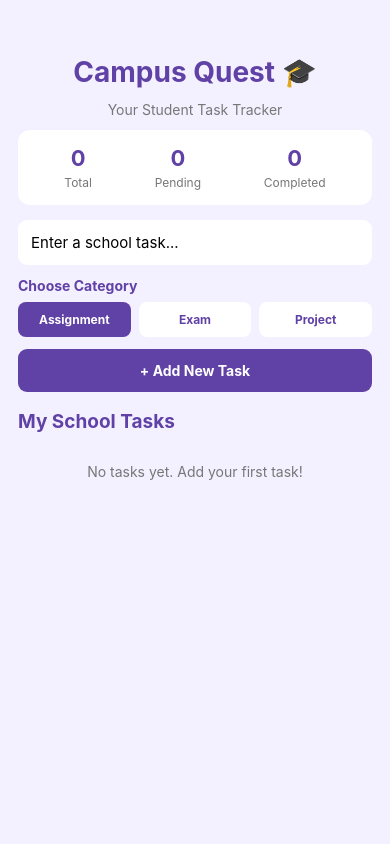
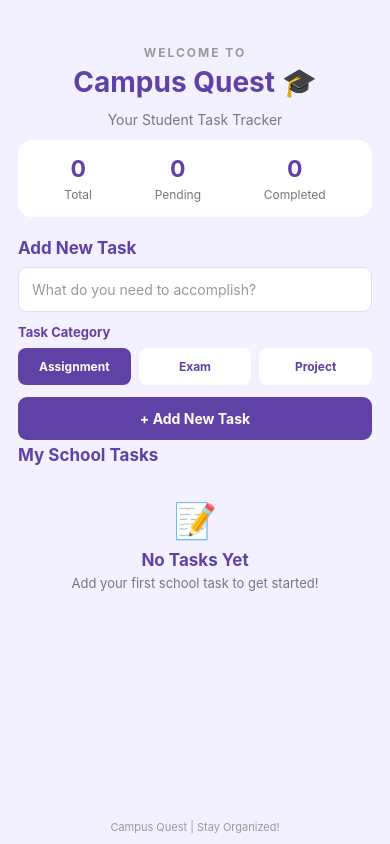
Before and after one commit to kristelannemaesameran-ai/ACTIVITY7_YURI, a React Native app in the folder MyActivity7/: screen / in a window 390 px wide. Built offline with nearby package versions, Linux system fonts and the light colour scheme.

Commit message:
Finalize Campus Quest persistent task tracker

```diff
--- a/MyActivity7/App.js
+++ b/MyActivity7/App.js
@@ -9,10 +9,12 @@ import {
   StyleSheet,
   ActivityIndicator,
   Alert,
+  Keyboard,
 } from 'react-native';
 
 import AsyncStorage from '@react-native-async-storage/async-storage';
 
+// Storage key for the Campus Quest task collection
 const STORAGE_KEY = 'campus_quest_tasks';
 
 export default function App() {
@@ -20,19 +22,27 @@ export default function App() {
   const [taskTitle, setTaskTitle] = useState('');
   const [category, setCategory] = useState('Assignment');
   const [editingId, setEditingId] = useState(null);
+
   const [loading, setLoading] = useState(true);
+  const [saving, setSaving] = useState(false);
 
-  // Load saved tasks when the app starts
+  // Read saved tasks when the application first opens
   useEffect(() => {
     const loadTasks = async () => {
       try {
         const savedTasks = await AsyncStorage.getItem(STORAGE_KEY);
 
         if (savedTasks !== null) {
-          setTasks(JSON.parse(savedTasks));
+          // Convert JSON text into a JavaScript array
+          const parsedTasks = JSON.parse(savedTasks);
+
+          if (Array.isArray(parsedTasks)) {
+            setTasks(parsedTasks);
+          }
         }
       } catch (error) {
-        console.log('Error loading tasks:', error);
+        console.log('Loading error:', error);
+        Alert.alert('Error', 'Unable to load saved tasks.');
       } finally {
         setLoading(false);
       }
@@ -41,22 +51,34 @@ export default function App() {
     loadTasks();
   }, []);
 
-  // Save the latest task list
+  // Save the updated task array to device storage
   const saveTasks = async (updatedTasks) => {
+    if (saving) return false;
+
+    setSaving(true);
+
     try {
-      await AsyncStorage.setItem(
-        STORAGE_KEY,
-        JSON.stringify(updatedTasks)
-      );
+      // Convert the task array into JSON text
+      const jsonValue = JSON.stringify(updatedTasks);
 
+      // Store the JSON text locally on the device
+      await AsyncStorage.setItem(STORAGE_KEY, jsonValue);
+
+      // Update the screen after storage succeeds
       setTasks(updatedTasks);
+
+      return true;
     } catch (error) {
-      Alert.alert('Error', 'Unable to save your task.');
+      console.log('Saving error:', error);
+      Alert.alert('Error', 'Unable to save your changes.');
+      return false;
+    } finally {
+      setSaving(false);
     }
   };
 
   // Create a new school task
-  const addTask = () => {
+  const addTask = async () => {
     if (!taskTitle.trim()) {
       Alert.alert('Required', 'Please enter a task title.');
       return;
@@ -69,28 +91,35 @@ export default function App() {
       done: false,
     };
 
-    saveTasks([...tasks, newTask]);
+    const success = await saveTasks([...tasks, newTask]);
+
+    if (success) {
       setTaskTitle('');
+      setCategory('Assignment');
+      Keyboard.dismiss();
+    }
   };
 
-  // Update the task completion status
-  const toggleTask = (id) => {
+  // Update a task's completion status
+  const toggleTask = async (id) => {
     const updatedTasks = tasks.map((task) =>
-      task.id === id ? { ...task, done: !task.done } : task
+      task.id === id
+        ? { ...task, done: !task.done }
+        : task
     );
 
-    saveTasks(updatedTasks);
+    await saveTasks(updatedTasks);
   };
 
-  // Select a task to edit
+  // Select a task and display its information in the input
   const editTask = (task) => {
     setTaskTitle(task.title);
     setCategory(task.category || 'Assignment');
     setEditingId(task.id);
   };
 
-  // Save edited task information
-  const updateTask = () => {
+  // Save changes to an existing task
+  const updateTask = async () => {
     if (!taskTitle.trim()) {
       Alert.alert('Required', 'Please enter a task title.');
       return;
@@ -98,55 +127,85 @@ export default function App() {
 
     const updatedTasks = tasks.map((task) =>
       task.id === editingId
-        ? { ...task, title: taskTitle.trim(), category }
+        ? {
+            ...task,
+            title: taskTitle.trim(),
+            category,
+          }
         : task
     );
 
-    saveTasks(updatedTasks);
+    const success = await saveTasks(updatedTasks);
+
+    if (success) {
       setTaskTitle('');
       setCategory('Assignment');
       setEditingId(null);
+      Keyboard.dismiss();
+    }
   };
 
-  // Cancel task editing
+  // Cancel the current editing process
   const cancelEdit = () => {
     setTaskTitle('');
     setCategory('Assignment');
     setEditingId(null);
+    Keyboard.dismiss();
   };
 
-  // Remove a task permanently from the saved list
+  // Delete a selected task
   const deleteTask = (id) => {
-    Alert.alert('Delete Task', 'Remove this task?', [
-      { text: 'Cancel', style: 'cancel' },
+    Alert.alert(
+      'Delete Task',
+      'Are you sure you want to delete this task?',
+      [
+        {
+          text: 'Cancel',
+          style: 'cancel',
+        },
         {
           text: 'Delete',
           style: 'destructive',
-        onPress: () => {
-          saveTasks(tasks.filter((task) => task.id !== id));
+          onPress: async () => {
+            const updatedTasks = tasks.filter(
+              (task) => task.id !== id
+            );
+
+            const success = await saveTasks(updatedTasks);
+
+            if (success && editingId === id) {
+              cancelEdit();
+            }
           },
         },
-    ]);
+      ]
+    );
   };
 
+  // Calculate task progress
   const completedCount = tasks.filter((task) => task.done).length;
   const pendingCount = tasks.length - completedCount;
 
+  // Show loading screen while reading saved tasks
   if (loading) {
     return (
       <View style={styles.loadingContainer}>
         <ActivityIndicator size="large" color="#6041A6" />
-        <Text>Loading your tasks...</Text>
+        <Text style={styles.loadingText}>Loading Campus Quest...</Text>
       </View>
     );
   }
 
   return (
     <View style={styles.container}>
+      {/* Application heading */}
+      <Text style={styles.welcome}>WELCOME TO</Text>
       <Text style={styles.title}>Campus Quest 🎓</Text>
-      <Text style={styles.subtitle}>Your Student Task Tracker</Text>
+      <Text style={styles.subtitle}>
+        Your Student Task Tracker
+      </Text>
 
-      {/* Task summary */}
+      {/* Display task statistics */}
       <View style={styles.summary}>
         <View style={styles.summaryItem}>
           <Text style={styles.summaryNumber}>{tasks.length}</Text>
@@ -164,15 +223,22 @@ export default function App() {
         </View>
       </View>
 
+      {/* Input field for creating or editing tasks */}
+      <Text style={styles.sectionTitle}>
+        {editingId ? 'Edit Your Task' : 'Add New Task'}
+      </Text>
+
       <TextInput
         style={styles.input}
-        placeholder="Enter a school task..."
+        placeholder="What do you need to accomplish?"
+        placeholderTextColor="#999"
         value={taskTitle}
         onChangeText={setTaskTitle}
+        editable={!saving}
       />
 
-      {/* Select a task category */}
-      <Text style={styles.label}>Choose Category</Text>
+      {/* Choose a task category */}
+      <Text style={styles.label}>Task Category</Text>
 
       <View style={styles.categoryRow}>
         {['Assignment', 'Exam', 'Project'].map((item) => (
@@ -183,6 +249,7 @@ export default function App() {
               category === item && styles.selectedCategory,
             ]}
             onPress={() => setCategory(item)}
+            disabled={saving}
           >
             <Text
               style={[
@@ -196,29 +263,54 @@ export default function App() {
         ))}
       </View>
 
+      {/* Add or update the selected task */}
       <TouchableOpacity
         style={styles.addButton}
         onPress={editingId ? updateTask : addTask}
+        disabled={saving}
       >
-        <Text style={styles.buttonText}>
-          {editingId ? 'Save Changes' : '+ Add New Task'}
+        <Text style={styles.addButtonText}>
+          {saving
+            ? 'Saving...'
+            : editingId
+              ? 'Save Changes'
+              : '+ Add New Task'}
         </Text>
       </TouchableOpacity>
 
       {editingId && (
-        <TouchableOpacity onPress={cancelEdit}>
+        <TouchableOpacity
+          onPress={cancelEdit}
+          disabled={saving}
+        >
           <Text style={styles.cancelText}>Cancel Editing</Text>
         </TouchableOpacity>
       )}
 
+      {/* Display saving status */}
+      {saving && (
+        <View style={styles.savingContainer}>
+          <ActivityIndicator size="small" color="#6041A6" />
+          <Text style={styles.savingText}>Saving your changes...</Text>
+        </View>
+      )}
+
+      {/* Task collection */}
       <Text style={styles.sectionTitle}>My School Tasks</Text>
 
       <FlatList
         data={tasks}
         keyExtractor={(item) => item.id}
         showsVerticalScrollIndicator={false}
+        contentContainerStyle={styles.listContent}
         ListEmptyComponent={
-          <Text style={styles.empty}>No tasks yet. Add your first task!</Text>
+          <View style={styles.emptyContainer}>
+            <Text style={styles.emptyIcon}>📝</Text>
+            <Text style={styles.emptyTitle}>No Tasks Yet</Text>
+            <Text style={styles.emptyText}>
+              Add your first school task to get started!
+            </Text>
+          </View>
         }
         renderItem={({ item }) => (
           <View style={styles.card}>
@@ -231,20 +323,29 @@ export default function App() {
               {item.title}
             </Text>
 
+            <View style={styles.taskDetails}>
               <Text style={styles.categoryTag}>
                 {item.category || 'Assignment'}
               </Text>
 
-            <Text style={styles.taskStatus}>
+              <Text
+                style={[
+                  styles.status,
+                  item.done ? styles.completedStatus : styles.pendingStatus,
+                ]}
+              >
                 {item.done ? '✓ Completed' : '○ Pending'}
               </Text>
+            </View>
 
+            {/* Task management buttons */}
             <View style={styles.actionRow}>
               <TouchableOpacity
                 style={styles.completeButton}
                 onPress={() => toggleTask(item.id)}
+                disabled={saving}
               >
-                <Text style={styles.buttonText}>
+                <Text style={styles.actionText}>
                   {item.done ? 'Undo' : 'Complete'}
                 </Text>
               </TouchableOpacity>
@@ -252,43 +353,61 @@ export default function App() {
               <TouchableOpacity
                 style={styles.editButton}
                 onPress={() => editTask(item)}
+                disabled={saving}
               >
-                <Text style={styles.buttonText}>Edit</Text>
+                <Text style={styles.actionText}>Edit</Text>
               </TouchableOpacity>
 
               <TouchableOpacity
                 style={styles.deleteButton}
                 onPress={() => deleteTask(item.id)}
+                disabled={saving}
               >
-                <Text style={styles.buttonText}>Delete</Text>
+                <Text style={styles.actionText}>Delete</Text>
               </TouchableOpacity>
             </View>
           </View>
         )}
       />
+
+      {/* Application footer */}
+      <Text style={styles.footer}>Campus Quest | Stay Organized!</Text>
     </View>
   );
 }
 
+// Application design and layout
 const styles = StyleSheet.create({
   container: {
     flex: 1,
     backgroundColor: '#F3F0FF',
-    padding: 18,
-    paddingTop: 55,
+    paddingHorizontal: 18,
+    paddingTop: 45,
   },
   loadingContainer: {
     flex: 1,
     justifyContent: 'center',
     alignItems: 'center',
     backgroundColor: '#F3F0FF',
-    gap: 10,
+  },
+  loadingText: {
+    color: '#6041A6',
+    marginTop: 12,
+    fontWeight: 'bold',
+  },
+  welcome: {
+    fontSize: 12,
+    fontWeight: 'bold',
+    color: '#999',
+    textAlign: 'center',
+    letterSpacing: 2,
   },
   title: {
     fontSize: 28,
     fontWeight: 'bold',
     color: '#6041A6',
     textAlign: 'center',
+    marginTop: 5,
   },
   subtitle: {
     fontSize: 14,
@@ -301,31 +420,42 @@ const styles = StyleSheet.create({
     justifyContent: 'space-around',
     backgroundColor: '#FFFFFF',
     padding: 15,
-    borderRadius: 12,
-    marginBottom: 15,
+    borderRadius: 14,
+    marginBottom: 16,
+    elevation: 3,
   },
   summaryItem: {
     alignItems: 'center',
   },
   summaryNumber: {
-    fontSize: 22,
+    fontSize: 23,
     fontWeight: 'bold',
     color: '#6041A6',
   },
   summaryLabel: {
+    fontSize: 12,
     color: '#777',
-    fontSize: 12,
     marginTop: 4,
+  },
+  sectionTitle: {
+    fontSize: 17,
+    fontWeight: 'bold',
+    color: '#6041A6',
+    marginBottom: 9,
+    marginTop: 5,
   },
   input: {
     backgroundColor: '#FFFFFF',
     borderRadius: 9,
     padding: 13,
-    fontSize: 15,
+    fontSize: 14,
+    borderWidth: 1,
+    borderColor: '#E5DDF7',
   },
   label: {
+    fontSize: 13,
+    fontWeight: 'bold',
     color: '#6041A6',
-    fontWeight: 'bold',
     marginTop: 12,
     marginBottom: 8,
   },
@@ -335,18 +465,18 @@ const styles = StyleSheet.create({
   },
   categoryButton: {
     flex: 1,
-    padding: 10,
+    backgroundColor: '#FFFFFF',
+    padding: 11,
     borderRadius: 8,
-    backgroundColor: '#FFFFFF',
     alignItems: 'center',
   },
   selectedCategory: {
     backgroundColor: '#6041A6',
   },
   categoryText: {
+    fontSize: 12,
+    fontWeight: 'bold',
     color: '#6041A6',
-    fontWeight: 'bold',
-    fontSize: 12,
   },
   selectedCategoryText: {
     color: '#FFFFFF',
@@ -358,21 +488,30 @@ const styles = StyleSheet.create({
     alignItems: 'center',
     marginTop: 12,
   },
-  buttonText: {
+  addButtonText: {
     color: '#FFFFFF',
     fontWeight: 'bold',
+    fontSize: 14,
   },
   cancelText: {
     color: '#6041A6',
     textAlign: 'center',
-    marginTop: 8,
+    marginTop: 9,
+    fontWeight: 'bold',
   },
-  sectionTitle: {
-    fontSize: 19,
-    fontWeight: 'bold',
+  savingContainer: {
+    flexDirection: 'row',
+    justifyContent: 'center',
+    alignItems: 'center',
+    marginTop: 10,
+    gap: 8,
+  },
+  savingText: {
     color: '#6041A6',
-    marginTop: 18,
-    marginBottom: 5,
+    fontSize: 12,
+  },
+  listContent: {
+    paddingBottom: 15,
   },
   card: {
     backgroundColor: '#FFFFFF',
@@ -390,39 +529,81 @@ const styles = StyleSheet.create({
     textDecorationLine: 'line-through',
     color: '#999',
   },
+  taskDetails: {
+    flexDirection: 'row',
+    justifyContent: 'space-between',
+    alignItems: 'center',
+    marginTop: 9,
+  },
   categoryTag: {
     color: '#6041A6',
     fontSize: 12,
-    marginTop: 6,
+    fontWeight: 'bold',
   },
-  taskStatus: {
-    color: '#777',
-    marginTop: 6,
+  status: {
+    fontSize: 12,
+    fontWeight: 'bold',
+  },
+  completedStatus: {
+    color: '#39965A',
+  },
+  pendingStatus: {
+    color: '#E69535',
   },
   actionRow: {
     flexDirection: 'row',
-    flexWrap: 'wrap',
-    gap: 7,
-    marginTop: 8,
+    gap: 8,
+    marginTop: 13,
   },
   completeButton: {
+    flex: 1,
     backgroundColor: '#6041A6',
     padding: 10,
     borderRadius: 7,
+    alignItems: 'center',
   },
   editButton: {
+    flex: 1,
     backgroundColor: '#E69535',
     padding: 10,
     borderRadius: 7,
+    alignItems: 'center',
   },
   deleteButton: {
+    flex: 1,
     backgroundColor: '#D9534F',
     padding: 10,
     borderRadius: 7,
+    alignItems: 'center',
   },
-  empty: {
+  actionText: {
+    color: '#FFFFFF',
+    fontSize: 12,
+    fontWeight: 'bold',
+  },
+  emptyContainer: {
+    alignItems: 'center',
+    padding: 25,
+  },
+  emptyIcon: {
+    fontSize: 35,
+  },
+  emptyTitle: {
+    color: '#6041A6',
+    fontSize: 17,
+    fontWeight: 'bold',
+    marginTop: 8,
+  },
+  emptyText: {
+    color: '#777',
+    fontSize: 13,
     textAlign: 'center',
-    color: '#777',
-    marginTop: 25,
+    marginTop: 5,
+  },
+  footer: {
+    color: '#999',
+    textAlign: 'center',
+    fontSize: 11,
+    paddingVertical: 10,
   },
 });
```
Lines whose indentation alone changed are shown as unchanged.
